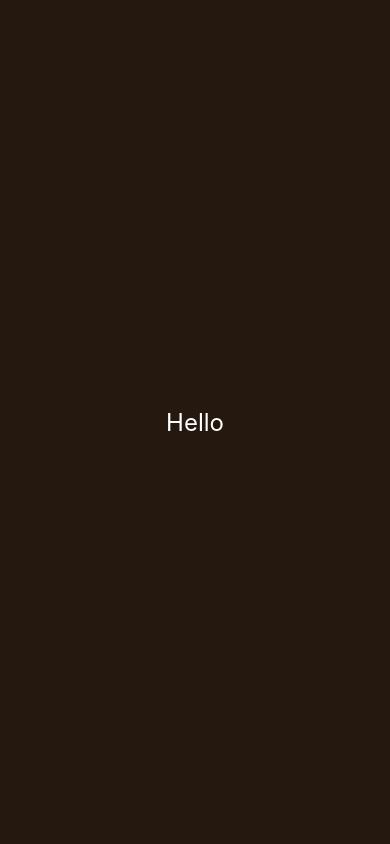
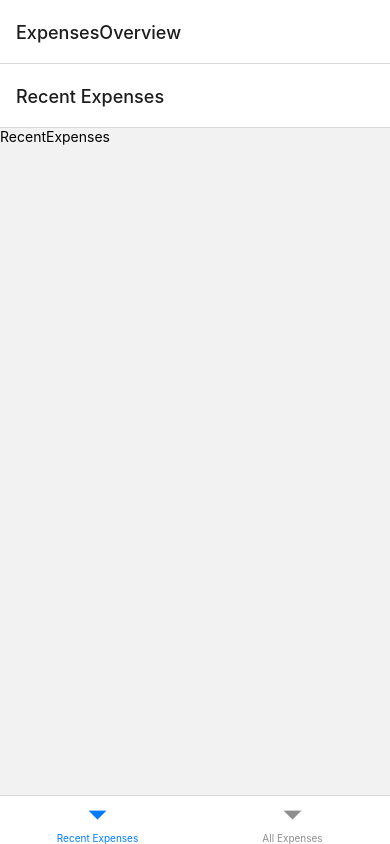
Before and after one commit to pavithra-muniraju/RN_Expense_Tracker_App, a React Native app: screen / in a window 390 px wide. Built offline with nearby package versions, Linux system fonts and the light colour scheme.

Commit message:
Nestes navigation added

```diff
--- a/App.js
+++ b/App.js
@@ -1,23 +1,33 @@
+import { createBottomTabNavigator } from '@react-navigation/bottom-tabs';
+import { NavigationContainer } from '@react-navigation/native';
+import { createNativeStackNavigator } from '@react-navigation/native-stack';
 import { StatusBar } from 'expo-status-bar';
-import { StyleSheet, Text, View } from 'react-native';
+import AllExpenses from './screens/AllExpenses';
+import RecentExpenses from './screens/RecentExpenses';
+import ManageExpenses from './screens/ManageExpenses';
+
 
 export default function App() {
+  function ExpensesOverview() {
+    return (
+      <BottomTabs.Navigator>
+        <BottomTabs.Screen name="Recent Expenses" component={RecentExpenses} />
+        <BottomTabs.Screen name="All Expenses" component={AllExpenses} />
+      </BottomTabs.Navigator>
+    )
+  }
+  const Stack = createNativeStackNavigator();
+  const BottomTabs = createBottomTabNavigator();
   return (
-    <View style={styles.container}>
-      <Text style={styles.text}>Hello</Text>
+    <>
       <StatusBar style="auto" />
-    </View>
+      <NavigationContainer>
+        <Stack.Navigator >
+          <Stack.Screen name="ExpensesOverview" component={ExpensesOverview} />
+          <Stack.Screen name="Manage Expenses" component={ManageExpenses} />
+        </Stack.Navigator>
+      </NavigationContainer>
+    </>
+
   );
 }
-const styles = StyleSheet.create({
-  container: {
-    flex: 1,
-    backgroundColor: '#24180f', // matches app.json background
-    justifyContent: 'center',
-    alignItems: 'center',
-  },
-  text: {
-    color: '#fff',              // white text for visibility on dark bg
-    fontSize: 24,
-  },
-});
--- a/package.json
+++ b/package.json
@@ -1,5 +1,5 @@
 {
-  "name": "meals-app",
+  "name": "expenses-tracker",
   "version": "1.0.0",
   "main": "node_modules/expo/AppEntry.js",
   "scripts": {
@@ -10,6 +10,7 @@
     "eject": "expo eject"
   },
   "dependencies": {
+    "@react-navigation/bottom-tabs": "^6.6.1",
     "@react-navigation/drawer": "^6.7.2",
     "@react-navigation/native": "^6.0.8",
     "@react-navigation/native-stack": "^6.5.0",
```
Also changed, not shown: 1 other file (tests, documents, lock files or other folders).
